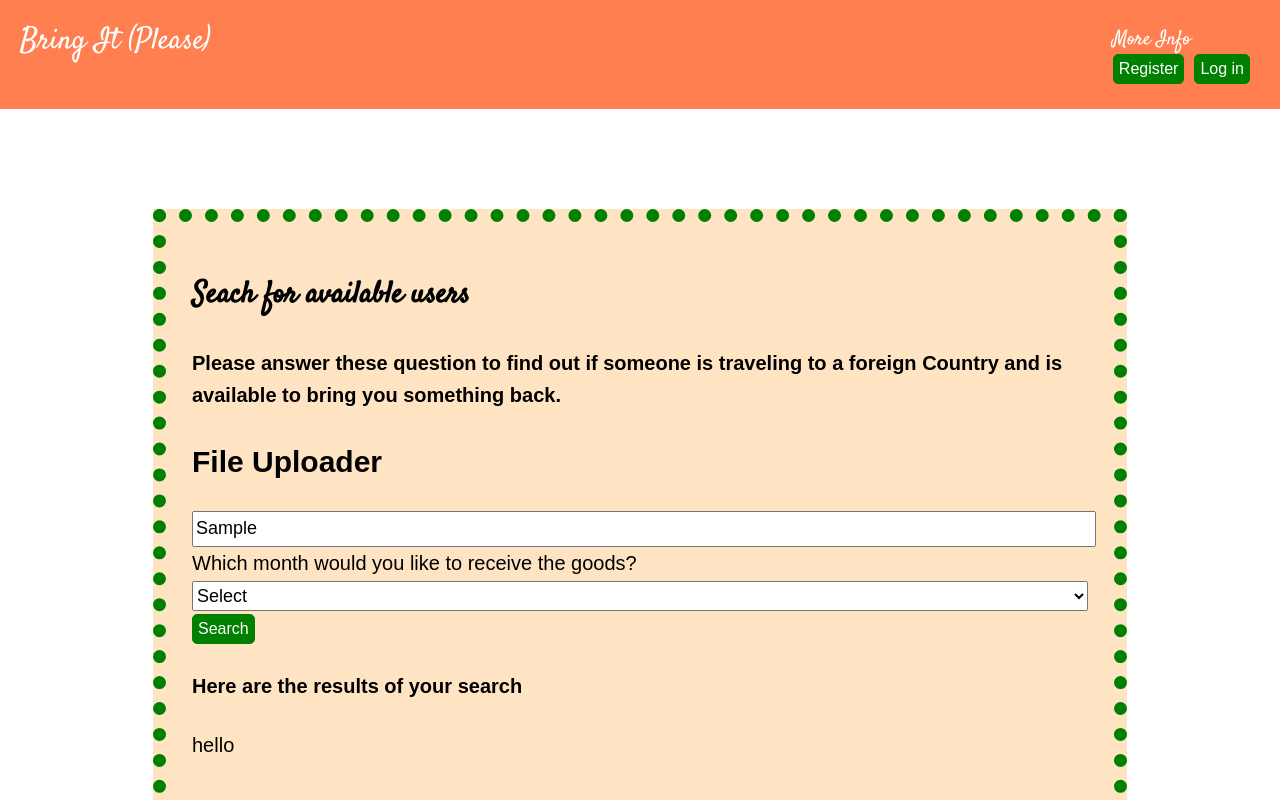
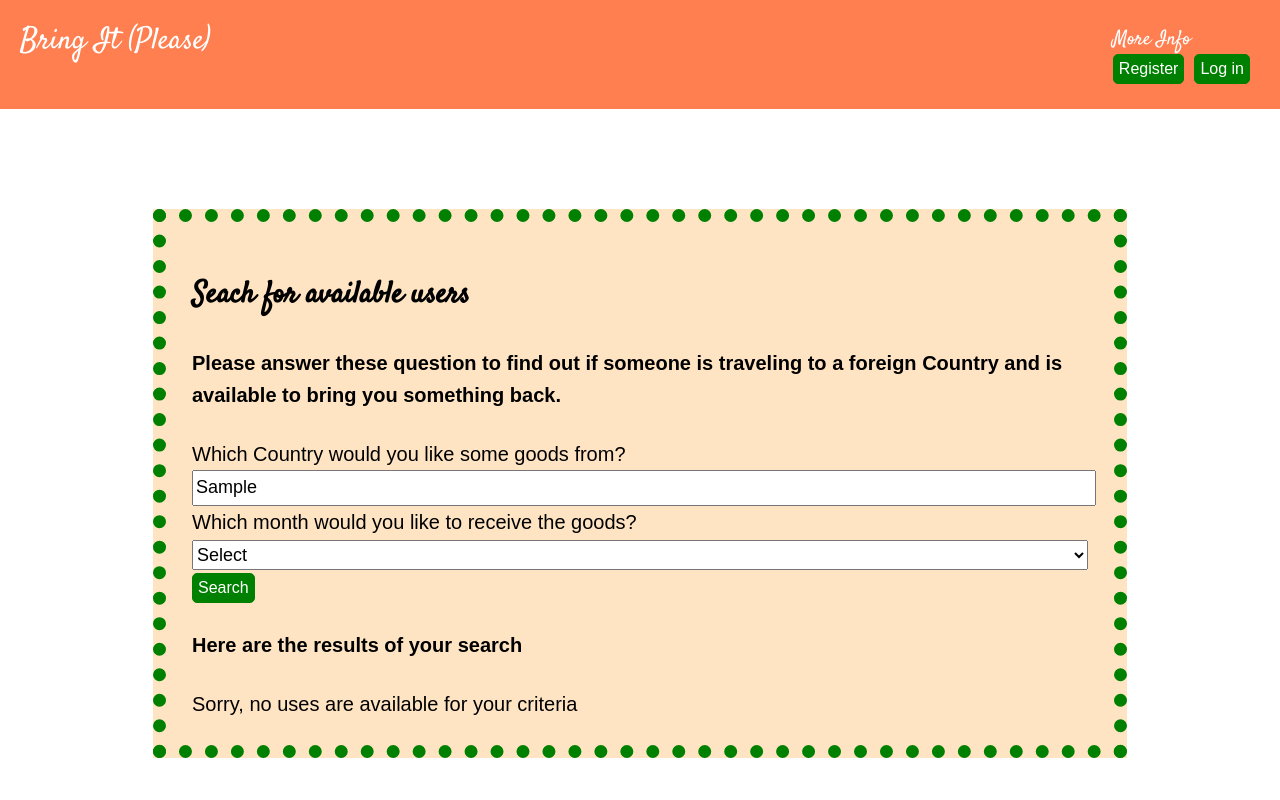
Before and after one commit to FedeColap/bring-it-client, a React (Create React App) app: page /search in a window 1280 px wide. Both pictures are taken after typing "Sample" into the empty fields and a click on the button "Search". Shown: the top 800 px of the page. Built offline with nearby package versions, Linux system fonts and the light colour scheme.

Commit message:
searching implemented

```diff
--- a/src/composition/FilterableList/FilterableList.js
+++ b/src/composition/FilterableList/FilterableList.js
@@ -8,43 +8,42 @@ class FilterableList extends Component {
 
   render() {
 
-    //QUESTO E' IL CODE GIUSTO E INIZIALE------------------------------------
+    let answer = "Sorry, no uses are available for your criteria";
+
+    const list = this.context.store
+        .filter(file =>
+        file.country.includes(this.props.country)
+        && (file.month === 'all' || file.month === this.props.month));
+
+    let listA = list.map((file, key) => <ListItem {...file} key={key} />);
+
+    if(list.length === 0) {
+          return (
+                  <div className="FilterableList">
+                    <h4> Here are the results of your search</h4>
+                    {answer}
+                  </div>
+          );
+    }else {return (
+                <div className="FilterableList">
+                  <h4> Here are the results of your search</h4>
+                  {listA}
+                </div>
+    );}
+
+    //QUESTO E' IL CODE INIZIALE------------------------------------
     // const list = this.context.store
     //     .filter(file => file.country.includes(this.props.country)
     //           && (file.month === 'all' || file.month === this.props.month))
     //     .map((file, key) => <ListItem {...file} key={key} />);
 
-    let answer = "Sorry, no uses are available for your criteria";
-    const list = this.context.store
-    const listA = list.filter(file =>
-        file.country.includes(this.props.country)
-        && (file.month === 'all' || file.month === this.props.month));
-
-        let finalResults = list.filter(file => file.country.includes(this.props.country)
-                                        && (file.month === 'all' || file.month === this.props.month))
-                                        .map((file, key) => <ListItem {...file} key={key} />);
-        let listAL = listA.lenght;
-        // if(listA.length === 0) {
-        //   return answer
-        // }else {finalResults}
-        // .map((file, key) => <ListItem {...file} key={key} />);
-        // if (listA.length === 0) {
-        //   return answer
-        // } else { list}
-
-        console.log(listA)
-        console.log(typeof(listA))
-        console.log(listA.length)
-        console.log(finalResults)
-
-
-    return (
-      <div className="FilterableList">
-        <h4> Here are the results of your search</h4>
-        <p>hello</p>
-        {listAL}
-      </div>
-    );
+    // return (
+    //   <div className="FilterableList">
+    //     <h4> Here are the results of your search</h4>
+    //     <p>hello</p>
+    //     {list}
+    //   </div>
+    // );
   }
 }
 
--- a/src/composition/SearchBar/SearchBar.js
+++ b/src/composition/SearchBar/SearchBar.js
@@ -15,9 +15,7 @@ export default class SearchBar extends Component {
     render() {
         return (
           <div className="SearchBar">
-            <div className="SearchBar__heading">
-              <h1>File Uploader</h1>
-            </div>
+
             <div className="SearchBar__controls">
               <SearchBox
                 country={ this.props.country }
--- a/src/composition/SearchBox/SearchBox.js
+++ b/src/composition/SearchBox/SearchBox.js
@@ -6,9 +6,12 @@ class SearchBox extends Component {
   render() {
     return (
       <div className="SearchBox">
+        <label htmlFor='SearchBox__country'>Which Country would you like some goods from?</label>
         <input
+            id='SearchBox__country'
             placeholder="Search term"
             value={this.props.country}
+            required
             onChange={e => this.props.handleUpdate(e.target.value)}/>
       </div>
     );
--- a/src/routes/SearchPage/SearchPage.js
+++ b/src/routes/SearchPage/SearchPage.js
@@ -47,14 +47,16 @@ export default class SearchPage extends Component {
 
     updateSearchTerm(term) {
       this.setState({
-        country: term
+        country: term,
+        showResults: false
       })
       console.log(this.state.country)
     }
 
     updateFilterOption(option) {
       this.setState({
-        month: option
+        month: option,
+        showResults: false
       })
       console.log(this.state.month)
     }
```
